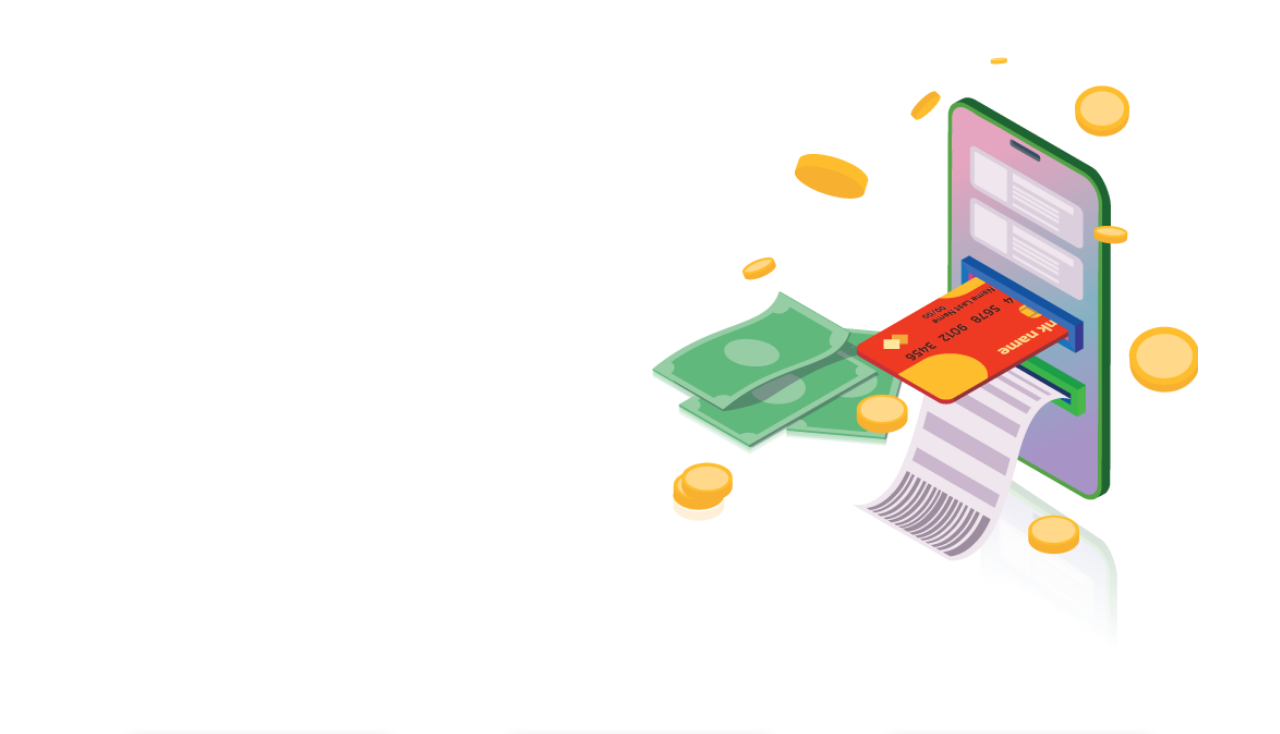
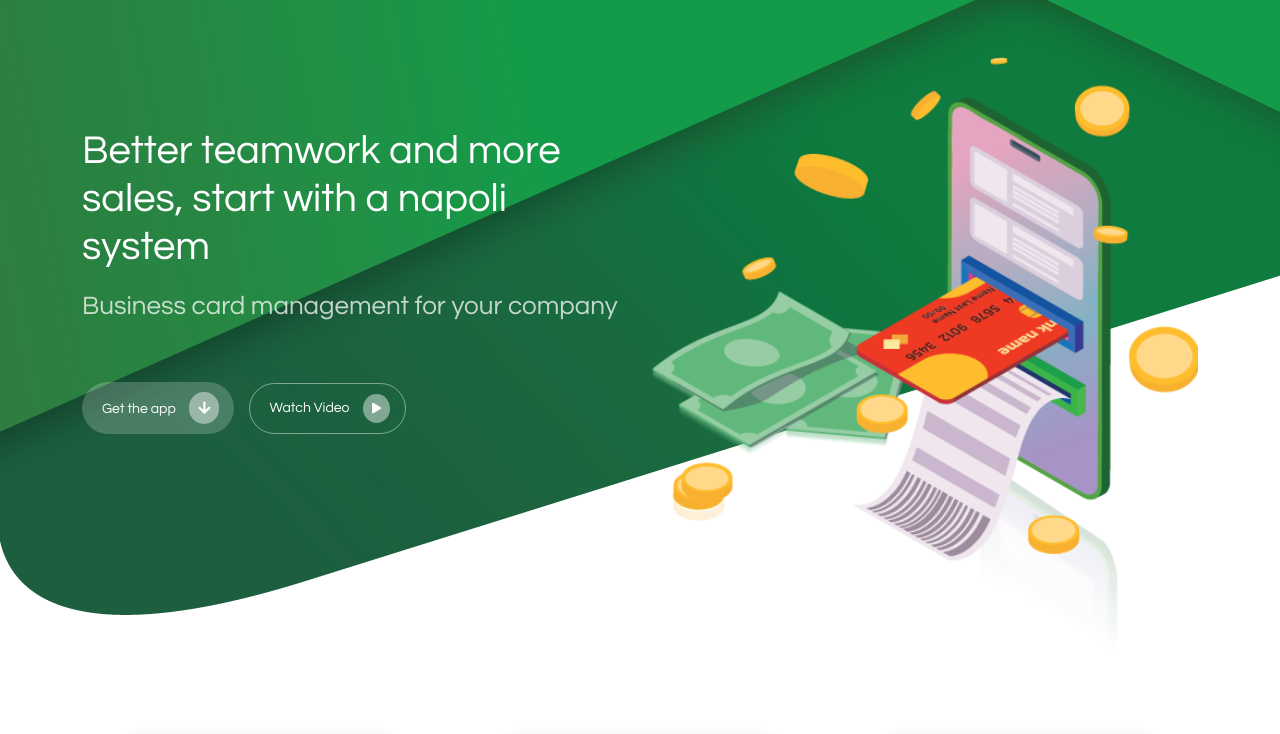
Before and after one commit to LassassinX/JobseekerWeb-1, a plain HTML site: page index.html in a window 1280 px wide. Shown: the part 134-868 px from the top of the page. Drawn offline with nearby package versions, Linux system fonts and the light colour scheme; a script that the page names is missing.

Commit message:
Not working

```diff
--- a/css/styles.css
+++ b/css/styles.css
@@ -15,7 +15,7 @@
 
 /*NAV BAR*/
 body {
-    background: url("header-bg.png") no-repeat;
+    background: url("/images/header-bg.png") no-repeat;
     background-size: 1920px auto;
 }
 
```
Also changed, not shown: images/header-bg.png (renamed from header-bg.png).
